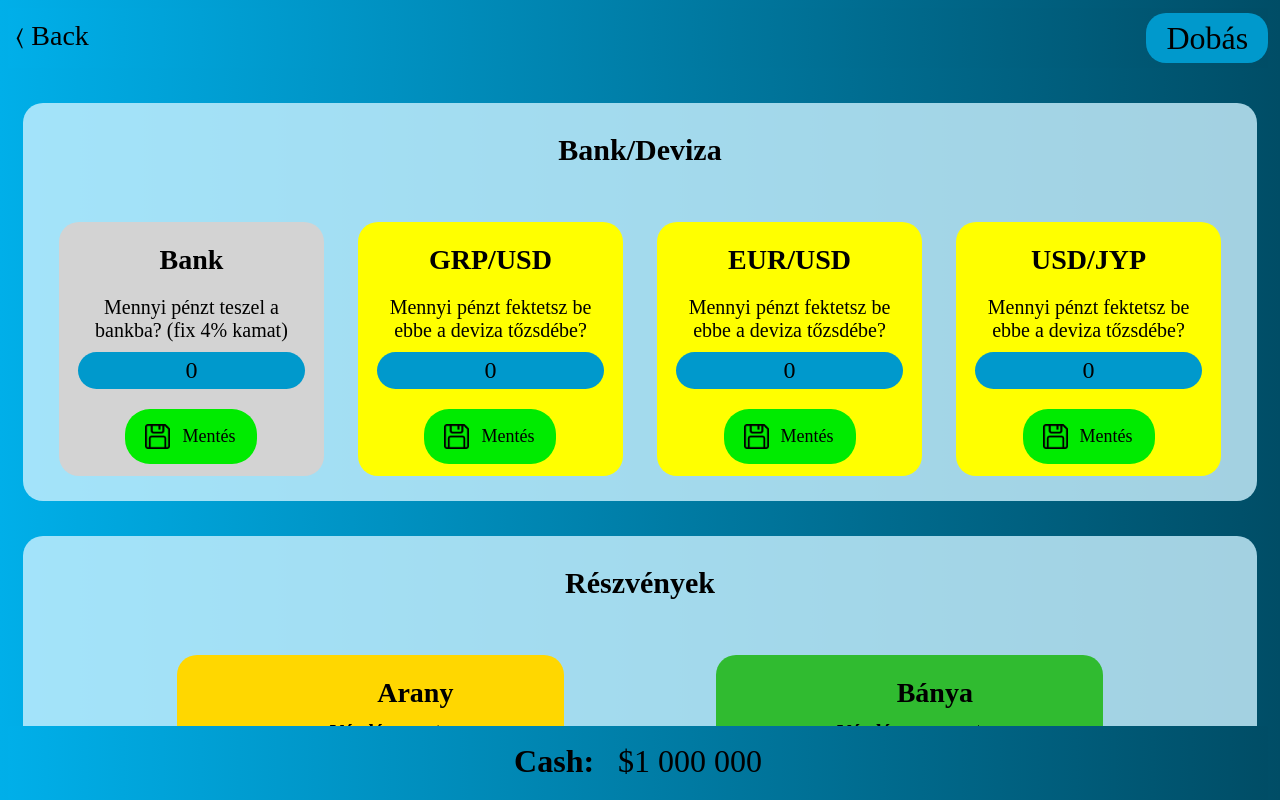
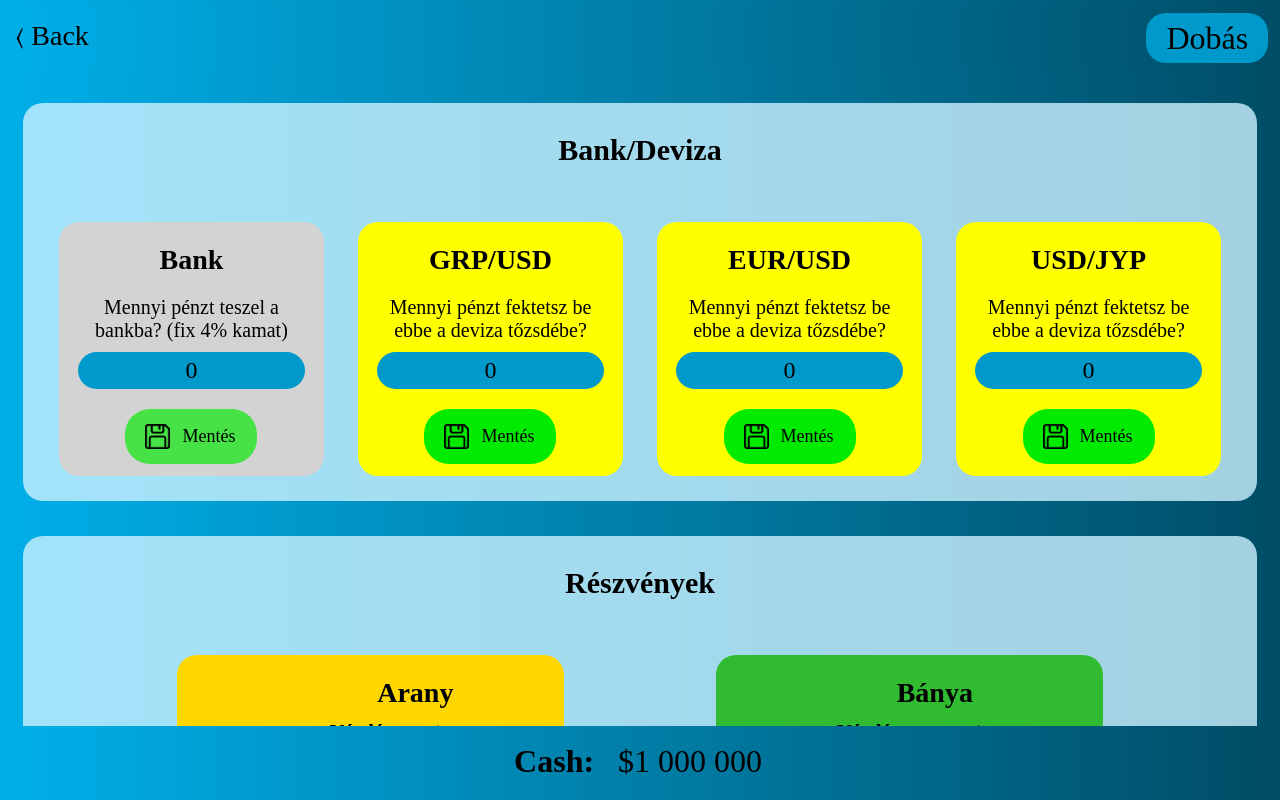
Before and after one commit to dvd2001/MyFirstMillion, an Angular app: page /game in a window 1280 px wide. In both pictures the pointer is over the button 191 px from the left and 436 px from the top of the page. Shown: the top 800 px of the page. Built offline with nearby package versions, Linux system fonts and the light colour scheme.

Commit message:
adding hover effect to save btns

```diff
--- a/src/app/components/game-page/game-page.css
+++ b/src/app/components/game-page/game-page.css
@@ -103,6 +103,11 @@ input[type=number] {
     padding-left: 20px;
     padding-right: 20px;
     margin-top: 10px;
+}
+
+.save:hover {
+    background-color: var(--bg-save-btn-hover);
+    cursor: pointer;
 }
 
 .level {
--- a/src/styles.css
+++ b/src/styles.css
@@ -41,6 +41,7 @@ body {
     --bg-bank: lightgray;
     --bg-devisa: yellow;
     --bg-save-btn: #00eb00;
+    --bg-save-btn-hover: #00eb00aa;
 }
 
 [data-theme="dark"] {
@@ -78,4 +79,5 @@ body {
     --bg-bank: gray;
     --bg-devisa: orangered;
     --bg-save-btn: green;
+    --bg-save-btn-hover: #008000aa;
 }
```
